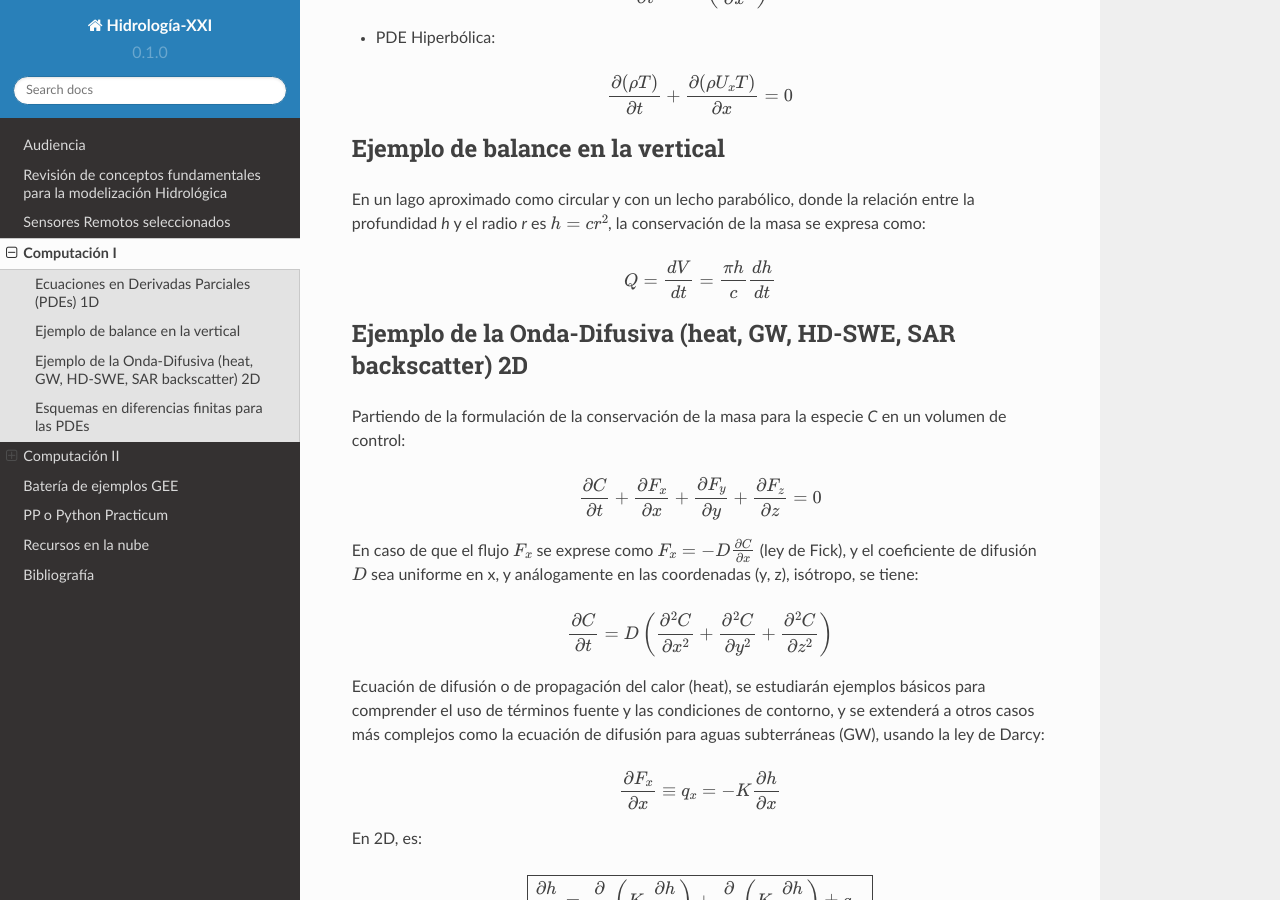
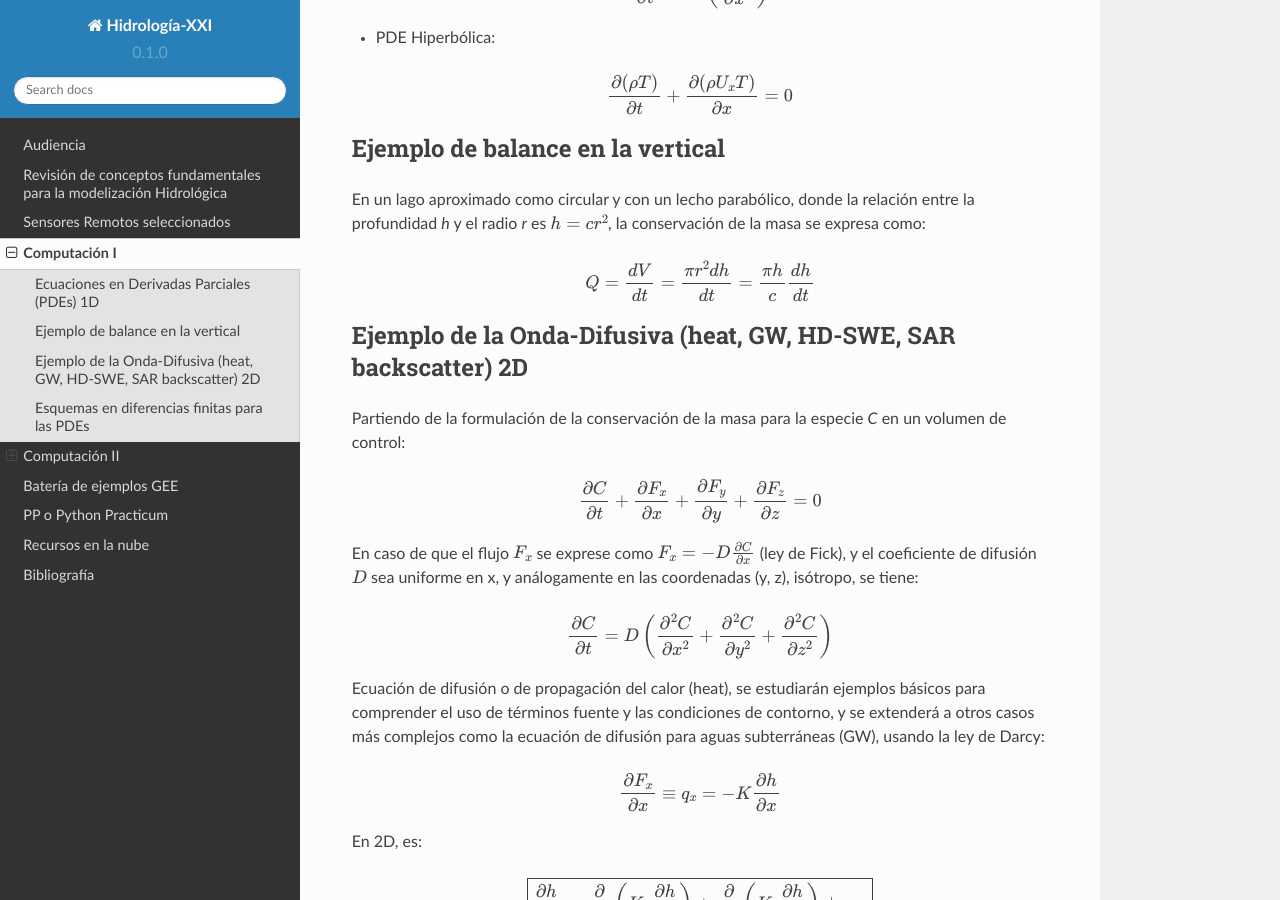
Before and after one commit to ivillamadrid/HidrologiaXXI, a Sphinx documentation site: the page built from docs/source/computacion.rst, in a window 1280 px wide and 900 px high, scrolled down 411 px. Built offline with Sphinx 7.4.7 and the Read the Docs theme 2.0.0, drawn with Linux system fonts in a browser that asks for light colours.

Commit message:
Update computacion.rst

```diff
--- a/docs/source/computacion.rst
+++ b/docs/source/computacion.rst
@@ -29,7 +29,7 @@
 
 .. math::
 
-  Q=\frac{dV}{dt}=\frac{\pi h}{c}\frac{dh}{dt}
+  Q=\frac{dV}{dt}=\frac{\pi r^2 dh}{dt}=\frac{\pi h}{c}\frac{dh}{dt}
 
 
 
```
